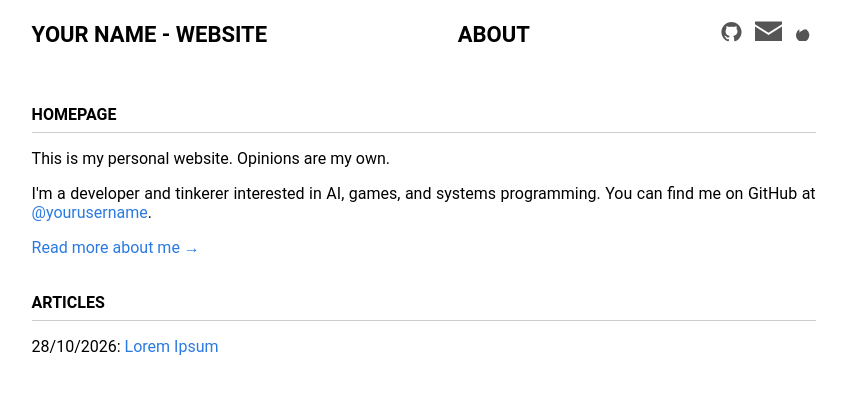
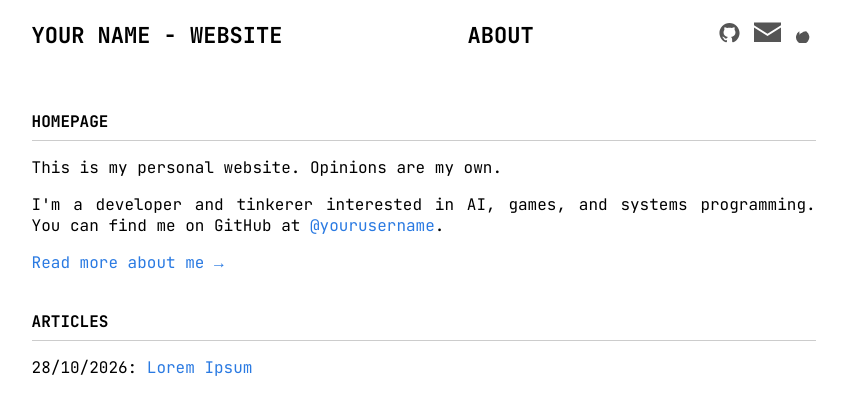
Before and after one commit to iridium87/blog, a Jekyll site: the page built from index.md, in a window 1280 px wide. Shown: the top 415 px of the page, without its empty margins (210-1057 px from the left). Built offline with Jekyll 4.4.1, drawn with Linux system fonts in a browser that asks for light colours; some web fonts are replaced.

Commit message:
Update fonts to use Google Fonts
Removed custom Roboto font-face definitions and replaced with Google Fonts for Fira Code and JetBrains Mono.

```diff
--- a/_layouts/default.html
+++ b/_layouts/default.html
@@ -5,41 +5,10 @@
   <meta name="viewport" content="width=device-width, initial-scale=1.0, maximum-scale=12.0, minimum-scale=1.0, user-scalable=yes">
   <link rel="alternate" type="application/rss+xml" title="RSS Feed for {{ site.title }}" href="{{ site.baseurl }}/feed.xml">
   <link rel="sitemap" href="{{ site.baseurl }}/sitemap.xml">
+  <link href="https://fonts.googleapis.com/css2?family=Fira+Code:wght@400;700&family=JetBrains+Mono:wght@400;700&display=swap" rel="stylesheet">
   <style>
-@font-face {
-  font-family: 'Roboto';
-  src: url('/font/roboto/static/Roboto-Regular.ttf') format('truetype');
-  font-weight: normal;
-  font-style: normal;
-  font-display: block;
-}
-
-@font-face {
-  font-family: 'Roboto';
-  src: url('/font/roboto/static/Roboto-Italic.ttf') format('truetype');
-  font-weight: normal;
-  font-style: italic;
-  font-display: block;
-}
-
-@font-face {
-  font-family: 'Roboto';
-  src: url('/font/roboto/static/Roboto-Bold.ttf') format('truetype');
-  font-weight: bold;
-  font-style: normal;
-  font-display: block;
-}
-
-@font-face {
-  font-family: 'Roboto';
-  src: url('/font/roboto/static/Roboto-BoldItalic.ttf') format('truetype');
-  font-weight: bold;
-  font-style: italic;
-  font-display: block;
-}
-
 html {
-  font-family: 'Roboto', sans-serif;
+  font-family: 'JetBrains Mono', monospace;
   max-width: 800px;
   padding-left: 2%;
   padding-right: 3%;
@@ -152,7 +121,7 @@ sup {
 
 blockquote {
   color: #828282;
-  font-family: -apple-system, BlinkMacSystemFont, "Segoe UI", Roboto, Helvetica, Arial, sans-serif;
+  font-family: 'JetBrains Mono', monospace;
   font-style: italic;
   margin-left: 0;
   margin-right: 0;
@@ -183,6 +152,7 @@ blockquote cite {
 }
 
 code {
+  font-family: 'Fira Code', monospace;
   font-weight: bold;
   background-color: #e1e1e1;
   border-radius: 0.5ch;
```
